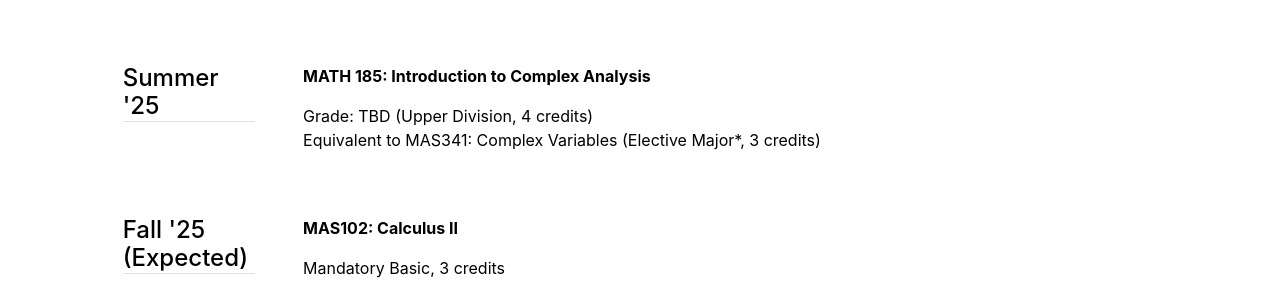
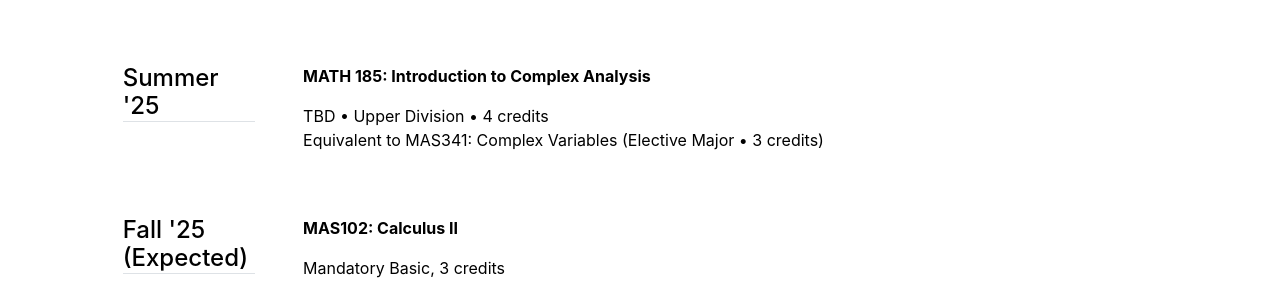
Before and after one commit to mino-jeong/mino-jeong.github.io, a Jekyll site: the page built from coursework.md, in a window 1280 px wide. Shown: the part 556-855 px from the top of the page. Built offline with Jekyll 4.4.1, drawn with Linux system fonts in a browser that asks for light colours.

Commit message:
Update su25.yml

```diff
--- a/_data/coursework/su25.yml
+++ b/_data/coursework/su25.yml
@@ -1,3 +1,3 @@
 - title: 'MATH 185: Introduction to Complex Analysis'
-  description: 'Grade: TBD (Upper Division, 4 credits)<br>
-  Equivalent to MAS341: Complex Variables (Elective Major*, 3 credits)'
+  description: 'TBD • Upper Division • 4 credits<br>
+  Equivalent to MAS341: Complex Variables (Elective Major • 3 credits)'
```
